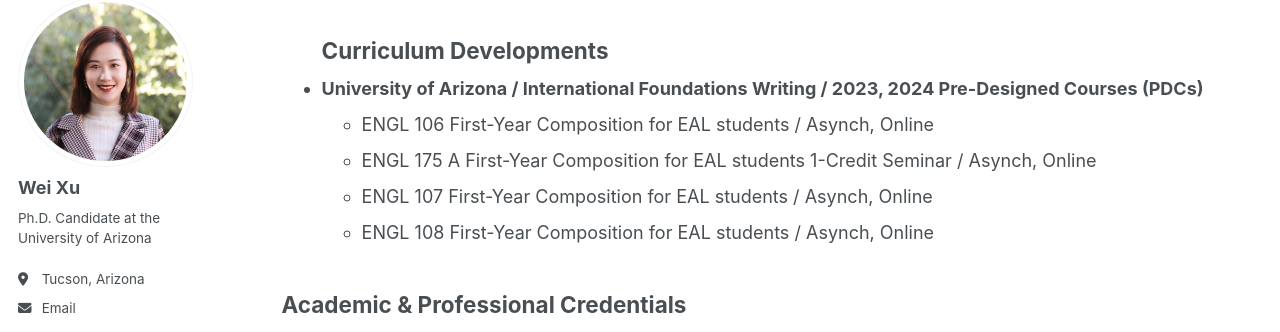
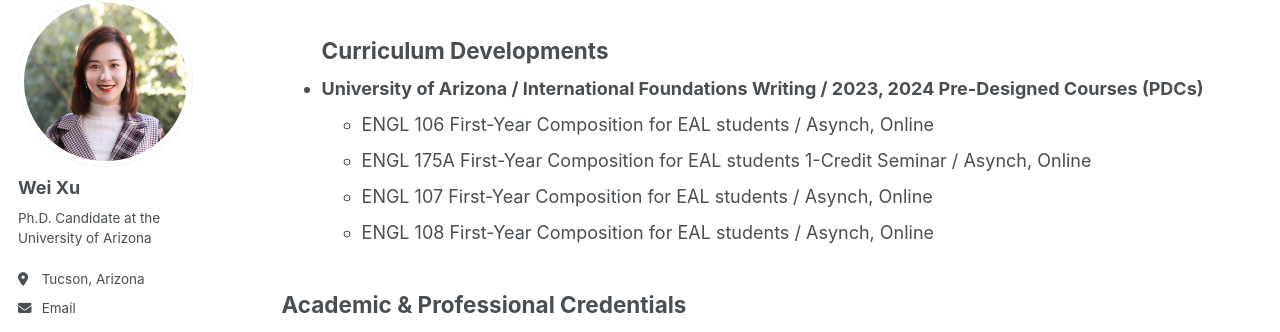
Before and after one commit to weixu-vivian/weixu-vivian.github.io, a Jekyll site: the page built from _pages/teaching.md, in a window 1280 px wide and 900 px high, scrolled down 653 px. Shown: the part 110-442 px from the top of the window. Built offline with Jekyll 4.4.1, drawn with Linux system fonts in a browser that asks for light colours; some web fonts are replaced.

Commit message:
teaching.md

```diff
--- a/_pages/teaching.md
+++ b/_pages/teaching.md
@@ -31,7 +31,7 @@ author_profile: true
 
 * **University of Arizona / International Foundations Writing / 2023, 2024 Pre-Designed Courses (PDCs)**
   * ENGL 106 First-Year Composition for EAL students / Asynch, Online
-  * ENGL 175 A First-Year Composition for EAL students 1-Credit Seminar / Asynch, Online
+  * ENGL 175A First-Year Composition for EAL students 1-Credit Seminar / Asynch, Online
   * ENGL 107 First-Year Composition for EAL students / Asynch, Online
   * ENGL 108 First-Year Composition for EAL students / Asynch, Online
 
```
